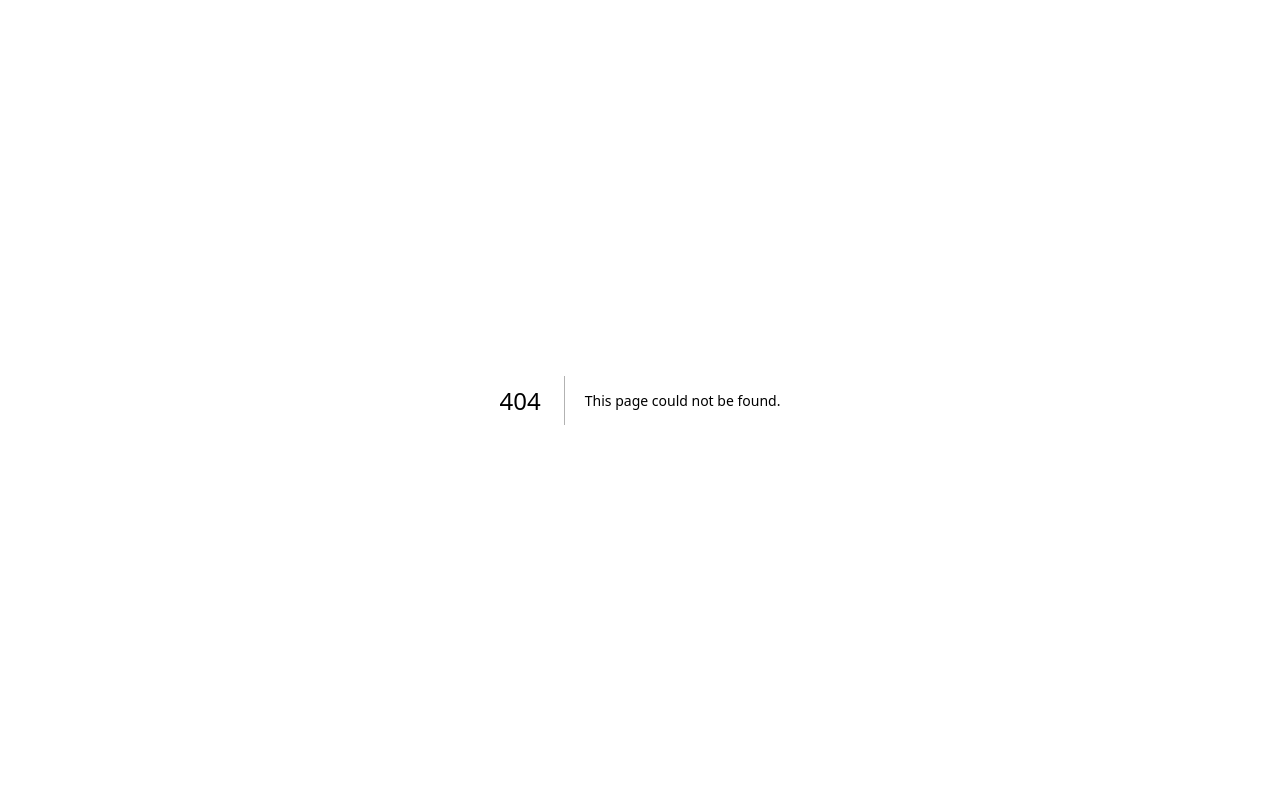
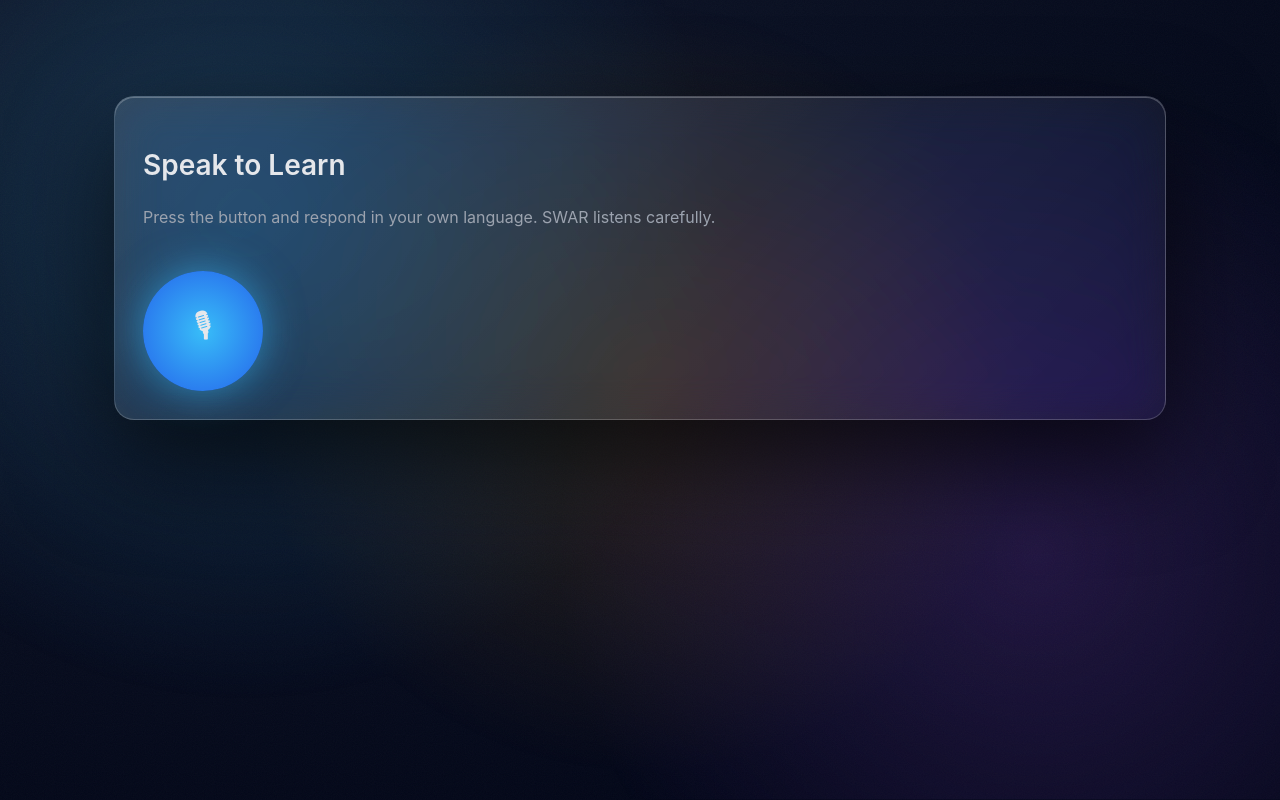
Before and after one commit to raghav-kapoor27/swar-platform, a Next.js app: page /student in a window 1280 px wide. Before the commit this address had no page. Built offline with nearby package versions, Linux system fonts and the light colour scheme.

Commit message:
Create page.tsx

```diff
--- /dev/null
+++ b/app/student/page.tsx
@@ -0,0 +1,36 @@
+export default function Student() {
+  return (
+    <div className="ai-stage">
+      <div className="ai-field" />
+      <div className="ai-noise" />
+
+      <main className="container">
+        <div className="card">
+          <h2 className="h2">Speak to Learn</h2>
+          <p className="p-muted">
+            Press the button and respond in your own language.
+            SWAR listens carefully.
+          </p>
+
+          <div
+            style={{
+              marginTop: "40px",
+              width: "120px",
+              height: "120px",
+              borderRadius: "50%",
+              background:
+                "radial-gradient(circle,#38bdf8,#2563eb)",
+              display: "flex",
+              alignItems: "center",
+              justifyContent: "center",
+              fontSize: "32px",
+              boxShadow: "0 0 40px rgba(56,189,248,0.6)"
+            }}
+          >
+            🎙
+          </div>
+        </div>
+      </main>
+    </div>
+  )
+}
```
